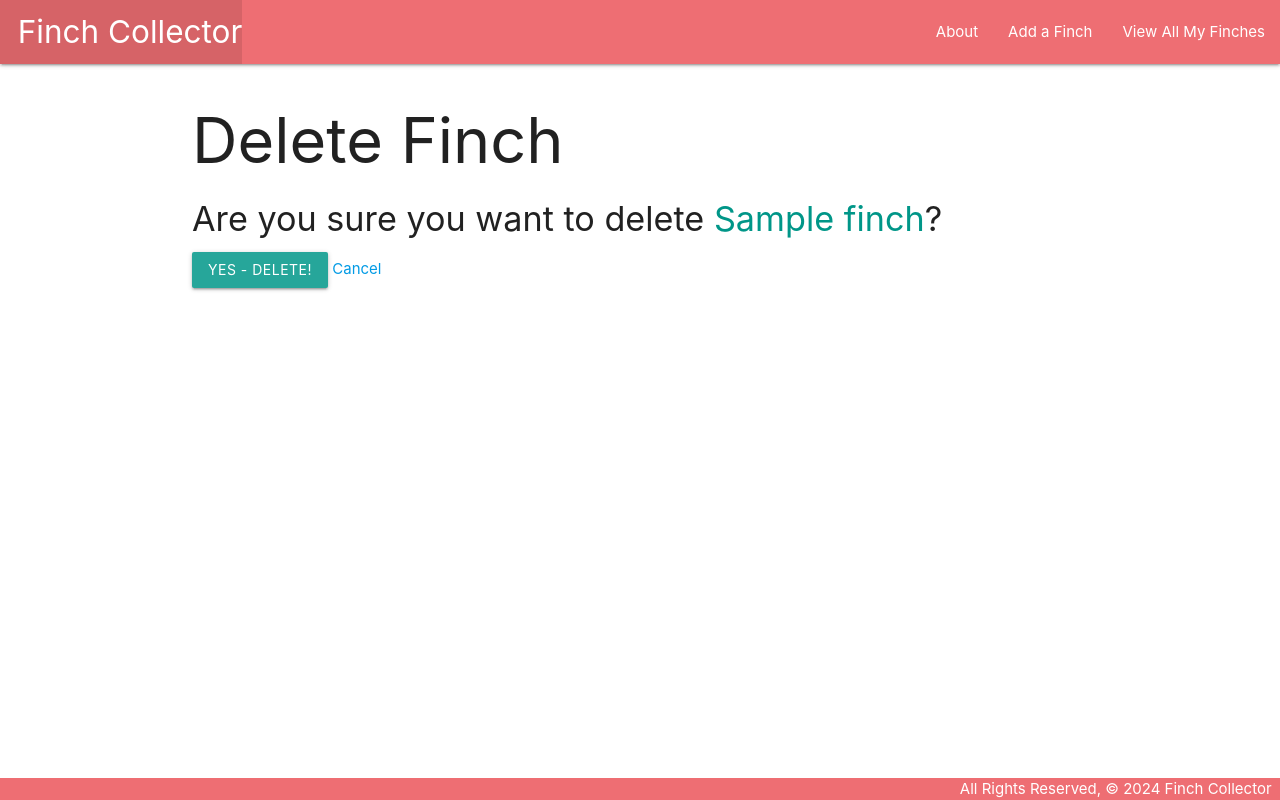
After one commit to jtnguyen45/finchcollector, a Django app: template main_app/templates/main_app/finch_confirm_delete.html in a window 1280 px wide. The commit adds this page. Run offline with Django 4.2, Linux system fonts and the light colour scheme; the template is opened without the code that fills it: values that come from a table or form of the project are taken from there, others are empty; tables that the repository leaves empty hold one stand-in row (values such as "Sample post").

Commit message:
Add create/update/delete functionality to finches

```diff
--- a/main_app/models.py
+++ b/main_app/models.py
@@ -1,14 +1,21 @@
 from django.db import models
+from django.urls import reverse
 
 class Finch(models.Model):
-    SEX_OPTIONS = [
+    SEX_OPTIONS = (
         ('M', 'Male'),
         ('F', 'Female'),
-    ]
+    )
 
     name = models.CharField(max_length=100)
-    sex = models.CharField(choices=SEX_OPTIONS)
+    sex = models.CharField(max_length=1, choices=SEX_OPTIONS)
     species = models.CharField(max_length=100)
     color = models.CharField(max_length=100)
     description = models.TextField(max_length=250)
     image = models.CharField(max_length=100)
+
+    def __str__(self):
+        return self.name
+
+    def get_absolute_url(self):
+        return reverse('detail', kwargs={'finch_id': self.id})
--- a/main_app/templates/base.html
+++ b/main_app/templates/base.html
@@ -9,6 +9,7 @@
     <title>Finch Collector</title>
     <link rel="stylesheet" href="https://cdnjs.cloudflare.com/ajax/libs/materialize/1.0.0/css/materialize.min.css">
     <link rel="stylesheet" type="text/css" href="{% static 'css/style.css' %}">
+    <script src="https://cdnjs.cloudflare.com/ajax/libs/materialize/1.0.0/js/materialize.min.js"></script>
 </head>
 <body>
     <header class="navbar-fixed">
@@ -19,6 +20,7 @@
             </ul>
             <ul class="right">
               <li><a href="/about">About</a></li>
+              <li><a href="{% url 'finches_create' %}">Add a Finch</a></li>
               <li><a href="/finches">View All My Finches</a></li>
             </ul>
           </div>
--- a/main_app/templates/finches/detail.html
+++ b/main_app/templates/finches/detail.html
@@ -11,6 +11,10 @@
         <p>Description: {{ finch.description }}</p>
         <img src="{% static 'images/' %}{{ finch.image }}">
     </div>
+    <div class="card-action">
+        <a href="{% url 'finches_update' finch.id %}">Edit</a>
+        <a href="{% url 'finches_delete' finch.id %}">Delete</a>
+      </div>
 </div>
 
 {% endblock %}
--- /dev/null
+++ b/main_app/templates/main_app/finch_confirm_delete.html
@@ -0,0 +1,13 @@
+{% extends 'base.html' %}
+
+{% block content %}
+  <h1>Delete Finch</h1>
+
+  <h4>Are you sure you want to delete <span class="teal-text">{{ object.name }}</span>?</h4>
+
+  <form action="" method="POST">
+    {% csrf_token %}
+    <input type="submit" value="Yes - Delete!" class="btn">
+    <a href="{% url 'detail' finch.id %}">Cancel</a>
+  </form>
+{% endblock %}
--- a/main_app/urls.py
+++ b/main_app/urls.py
@@ -6,4 +6,7 @@ urlpatterns = [
     path('about/', views.about),
     path('finches/', views.finches_index, name='index'),
     path('finches/<int:finch_id>', views.finches_detail, name='detail'),
+    path('finches/create', views.FinchCreate.as_view(), name='finches_create'),
+    path('finches/<int:pk>/update/', views.FinchUpdate.as_view(), name='finches_update'),
+    path('finches/<int:pk>/delete/', views.FinchDelete.as_view(), name='finches_delete'),
 ]
```
Also changed, not shown: main_app/templates/main_app/finch_form.html (added, +22 -0 lines), main_app/views.py (+15 -0 lines).
